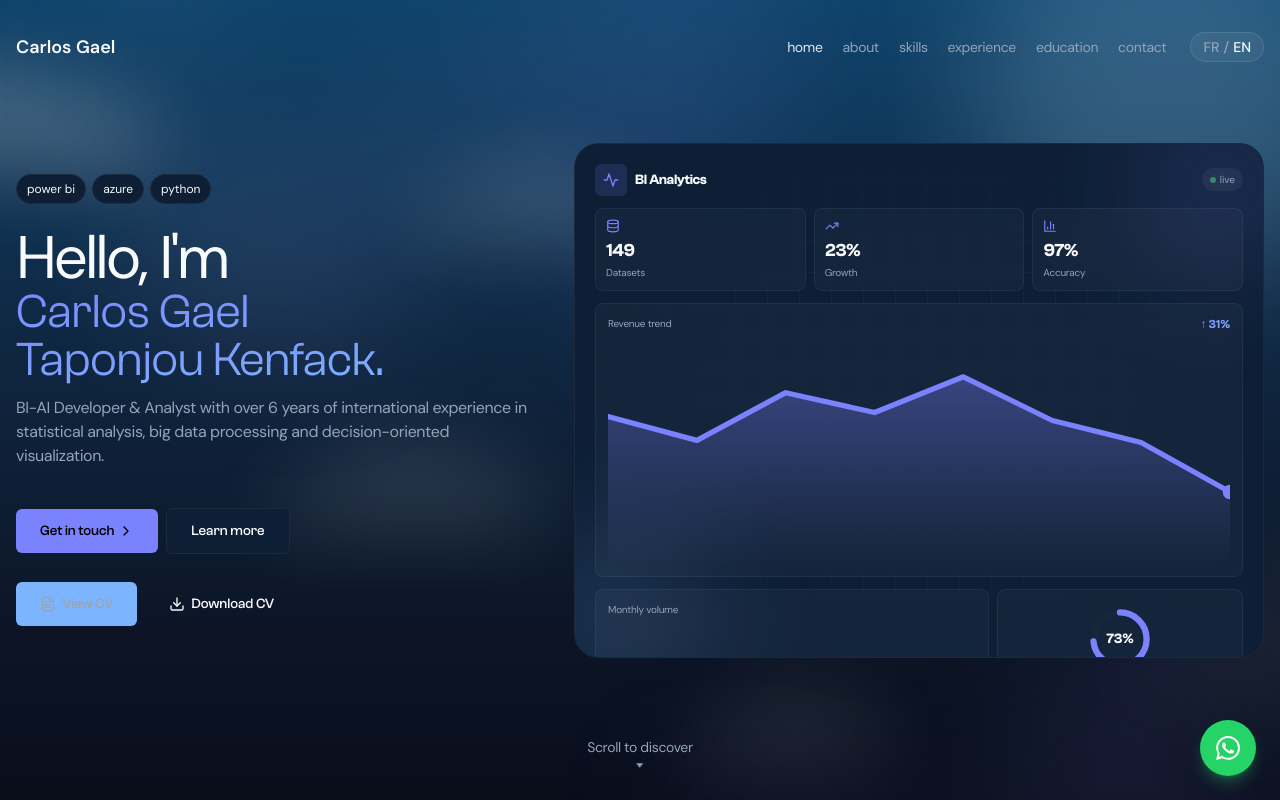
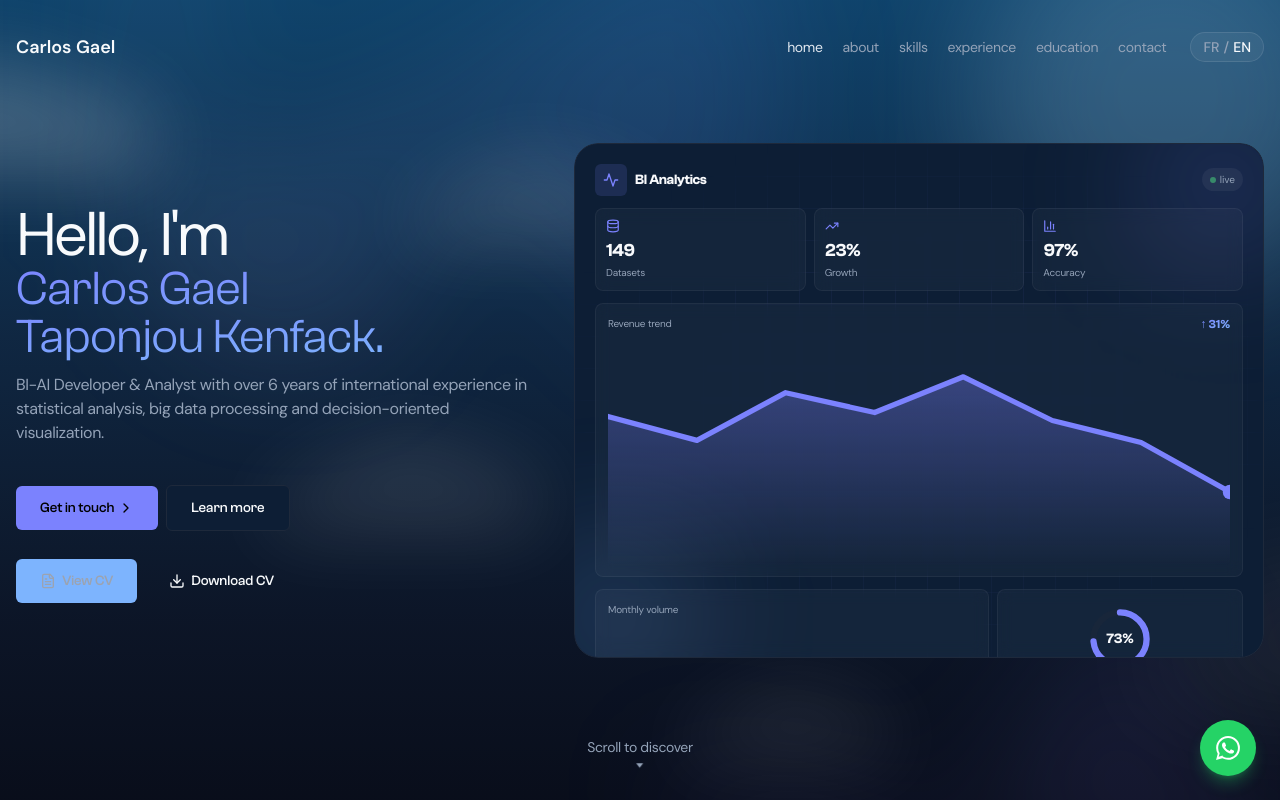
Before and after one commit to yohivana-KYIM/Carlos-Taponjou, a Next.js app: page / in a window 1280 px wide. Shown: the top 800 px of the page. Built offline with nearby package versions, Linux system fonts and the light colour scheme.

Commit message:
first commit

```diff
--- a/src/lib/i18n.tsx
+++ b/src/lib/i18n.tsx
@@ -167,7 +167,7 @@ export const translations: Record<Lang, Dict> = {
       formation: "Formation",
       certifications: "Certifications",
       items: [
-        { title: "Certificat en Science des données — En cours", place: "Université du Québec (TÉLUQ)" },
+        { title: "Certificat en Science des données", place: "Université du Québec (TÉLUQ)" },
         { title: "Maîtrise en Informatique Appliquée aux Systèmes d'Information Géographique", place: "Université de Douala" },
       ],
       certs: certifications,
@@ -288,7 +288,7 @@ export const translations: Record<Lang, Dict> = {
       formation: "Education",
       certifications: "Certifications",
       items: [
-        { title: "Data Science Certificate — In progress", place: "University of Quebec (TÉLUQ)" },
+        { title: "Data Science Certificate", place: "University of Quebec (TÉLUQ)" },
         { title: "Master's in Computer Science Applied to Geographic Information Systems", place: "University of Douala" },
       ],
       certs: certifications,
--- a/src/pages/index.tsx
+++ b/src/pages/index.tsx
@@ -140,16 +140,6 @@ export default function Home() {
           className="mt-40 flex w-full flex-col items-center xl:mt-0 xl:min-h-screen xl:flex-row xl:justify-between"
         >
           <div className={styles.intro}>
-            <div
-              data-scroll
-              data-scroll-direction="horizontal"
-              data-scroll-speed=".09"
-              className="flex flex-row items-center space-x-1.5"
-            >
-              <span className={styles.pill}>power bi</span>
-              <span className={styles.pill}>azure</span>
-              <span className={styles.pill}>python</span>
-            </div>
             <div>
               <h1
                 data-scroll
```
Also changed, not shown: 1 other file (tests, documents, lock files or other folders).
